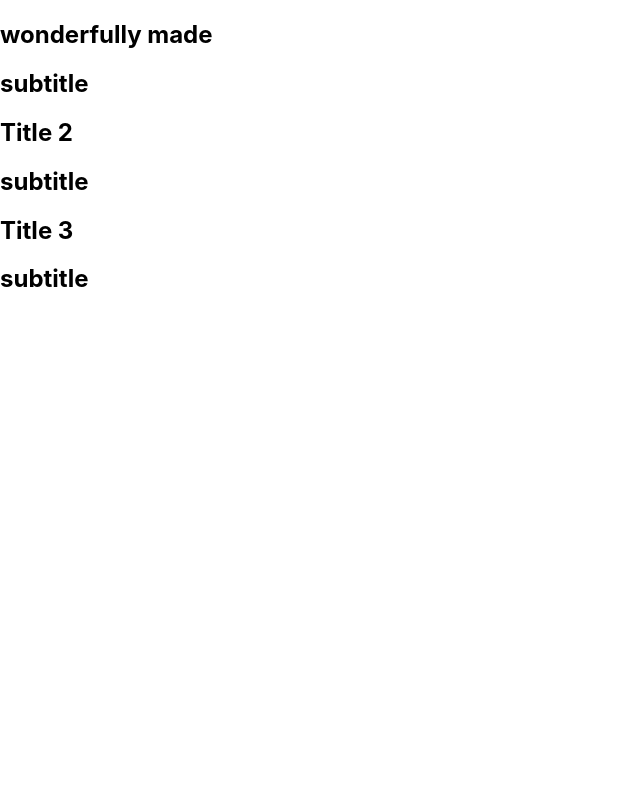
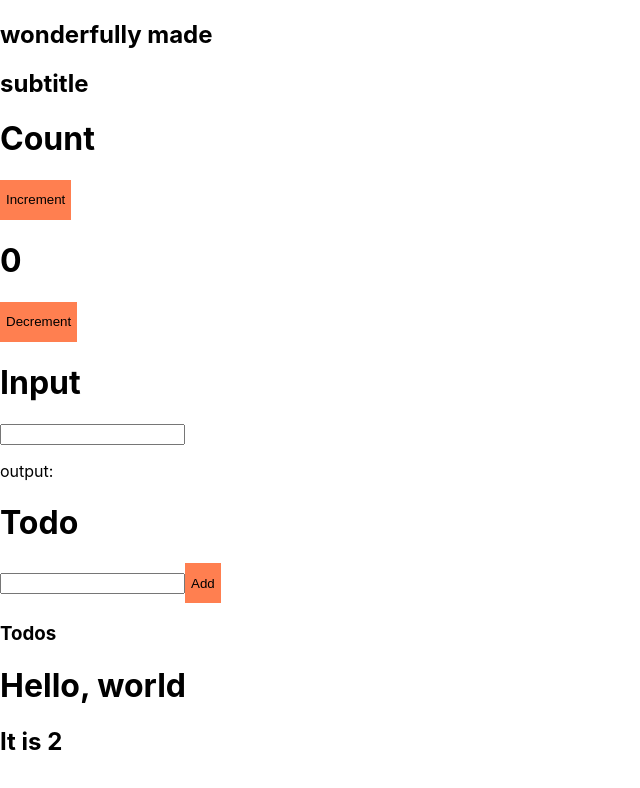
Before and after one commit to deheritage/My-App, a React (Create React App) app: page / in a window 1280 px wide. Shown: the top 788 px of the page, without its empty margins (0-640 px from the left). Built offline with nearby package versions, Linux system fonts and the light colour scheme; the HTML template or start-up script is replaced by a standard one.

Commit message:
first commit

```diff
--- a/src/App.js
+++ b/src/App.js
@@ -1,5 +1,6 @@
 
 import './App.css';
+import Test from './components/Test';
 import Title from './components/Title';
 
 function App() {
@@ -10,10 +11,14 @@
 
 
   <Title  headline ={title} newprop={subtitle} />
-  <Title headline ="Title 2" />
-  <Title headline = "Title 3" />
+  {/* <Title headline ="Title 2" />
+  <Title headline = "Title 3" />  */}
 
+
+<Test />
     </>
+
+
 
   );
 }
--- /dev/null
+++ b/src/components/Test.jsx
@@ -0,0 +1,68 @@
+import React, { useState } from "react";
+import "./Title.css";
+const Test = () => {
+  const [count, setCount] = useState(0);
+
+  const [inputValue, setInputValue] = useState("");
+
+  const [todoInputValue, setTodoInputValue] = useState("");
+  const [todoList, setTodoList] = useState([]);
+
+  const increment = () => {
+    setCount(count + 1);
+  };
+  const decrement = () => {
+    setCount(count > 0 ? count - 1 : count);
+  };
+
+  const addTodo = () => {
+    const tempTodo = [...todoList];
+    tempTodo.push(todoInputValue);
+    setTodoList(tempTodo);
+  };
+
+
+  return (
+    <div>
+      <div>
+        <h1>Count</h1>
+        <button onClick={increment}>Increment</button>
+        <h1>{count}</h1>
+        <button onClick={decrement}>Decrement</button>
+      </div>
+
+      <div>
+        <h1>Input</h1>
+        <input
+          value={inputValue}
+          onChange={(e) => setInputValue(e.target.value)}
+        />
+        <p>output: {inputValue} </p>
+      </div>
+
+      <div>
+        <h1>Todo</h1>
+        <input
+          value={todoInputValue}
+          onChange={(e) => setTodoInputValue(e.target.value)}
+        />
+        <button onClick={addTodo}>Add</button>
+        <h3>Todos</h3>
+        <ul>
+          {todoList.map((value, index) => (
+            <li>{value}</li>
+          ))}
+        </ul>
+      </div>
+
+      <div>
+        <h1>Hello, world</h1>
+        <h2>
+          It is {setInterval(() => new Date().toLocaleTimeString(), 1000)}
+        </h2>
+      </div>
+    </div>
+  );
+};
+
+export default Test;
--- a/src/components/Title.css
+++ b/src/components/Title.css
@@ -2,3 +2,10 @@
     color: white;
     background-color: blue;
   }
+
+  button {
+    height: 40px;
+    border: none;
+    color: black;
+    background-color: coral;
+  }
```
